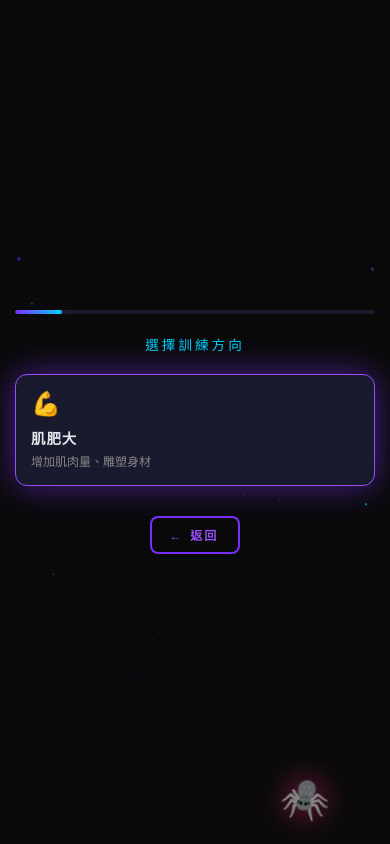
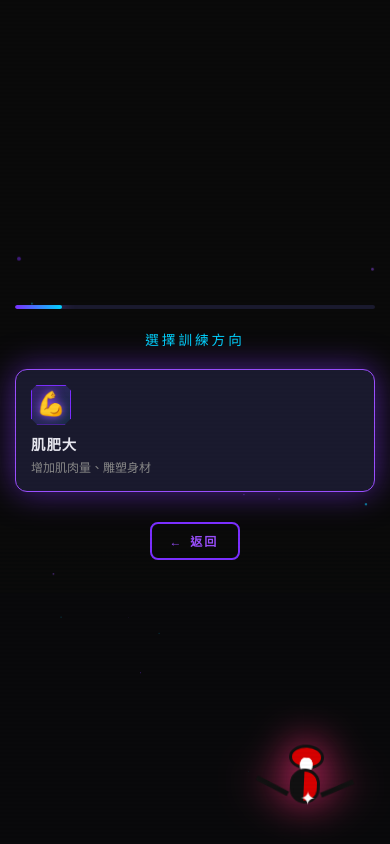
Before and after one commit to thtsrbvsdp-bot/Muscle-, a plain HTML site: page index.html in a window 390 px wide. Both pictures are taken after a click on the button "⚡ 開始訓練". Drawn offline with Linux system fonts and the light colour scheme.

Commit message:
Update index.html

```diff
--- a/index.html
+++ b/index.html
@@ -66,7 +66,6 @@
             width: 100%;
             height: 100%;
             background:
-                /* 建築物剪影 */
                 linear-gradient(180deg, transparent 20%, #0d0d1a 20%) 0 0 / 30px 100%,
                 linear-gradient(180deg, transparent 35%, #0d0d1a 35%) 40px 0 / 25px 100%,
                 linear-gradient(180deg, transparent 15%, #0d0d1a 15%) 80px 0 / 35px 100%,
@@ -83,12 +82,8 @@
             animation: cityScroll 60s linear infinite;
         }
         @keyframes cityScroll {
-            from {
-                background-position: 0 bottom;
-            }
-            to {
-                background-position: -500px bottom;
-            }
+            from { background-position: 0 bottom; }
+            to { background-position: -500px bottom; }
         }
 
         /* 粒子系統 */
@@ -109,20 +104,10 @@
             opacity: 0;
         }
         @keyframes floatUp {
-            0% {
-                opacity: 0;
-                transform: translateY(100vh) scale(0);
-            }
-            10% {
-                opacity: 0.8;
-            }
-            90% {
-                opacity: 0.3;
-            }
-            100% {
-                opacity: 0;
-                transform: translateY(-10vh) scale(1.5);
-            }
+            0% { opacity: 0; transform: translateY(100vh) scale(0); }
+            10% { opacity: 0.8; }
+            90% { opacity: 0.3; }
+            100% { opacity: 0; transform: translateY(-10vh) scale(1.5); }
         }
 
         /* 主容器 */
@@ -154,13 +139,8 @@
             display: inline-block;
         }
         @keyframes titlePulse {
-            0%,
-            100% {
-                text-shadow: 0 0 30px var(--accent-glow), 0 0 60px var(--accent);
-            }
-            50% {
-                text-shadow: 0 0 50px var(--accent-glow), 0 0 100px var(--accent), 0 0 150px var(--neon-blue);
-            }
+            0%, 100% { text-shadow: 0 0 30px var(--accent-glow), 0 0 60px var(--accent); }
+            50% { text-shadow: 0 0 50px var(--accent-glow), 0 0 100px var(--accent), 0 0 150px var(--neon-blue); }
         }
         .title-sub {
             font-size: 0.85rem;
@@ -175,13 +155,8 @@
             animation: bounce 2s ease-in-out infinite;
         }
         @keyframes bounce {
-            0%,
-            100% {
-                transform: translateY(0);
-            }
-            50% {
-                transform: translateY(-15px);
-            }
+            0%, 100% { transform: translateY(0); }
+            50% { transform: translateY(-15px); }
         }
 
         /* 卡片 */
@@ -227,18 +202,26 @@
             animation: selectedGlow 1.5s ease-in-out infinite;
         }
         @keyframes selectedGlow {
-            0%,
-            100% {
-                box-shadow: 0 0 30px rgba(123, 47, 255, 0.5);
+            0%, 100% { box-shadow: 0 0 30px rgba(123, 47, 255, 0.5); }
+            50% { box-shadow: 0 0 50px rgba(155, 79, 255, 0.8); }
         }
-            50% {
-                box-shadow: 0 0 50px rgba(155, 79, 255, 0.8);
+
+        /* 像素風圖示容器 */
+        .card-icon {
+            width: 55px;
+            height: 55px;
+            display: flex;
+            align-items: center;
+            justify-content: center;
+            font-size: 2rem;
+            background: linear-gradient(135deg, rgba(123, 47, 255, 0.3), rgba(0, 212, 255, 0.1));
+            border: 1px solid #7b2fff;
+            clip-path: polygon(15% 0, 85% 0, 100% 15%, 100% 85%, 85% 100%, 15% 100%, 0 85%, 0 15%);
+            margin-bottom: 8px;
+            color: #fff;
+            text-shadow: 0 0 10px var(--accent-glow);
         }
-        }
-        .card-icon {
-            font-size: 2rem;
-            margin-bottom: 8px;
-        }
+
         .card-title {
             font-size: 1.1rem;
             font-weight: bold;
@@ -478,11 +461,11 @@
             background: repeating-linear-gradient(0deg,
                     transparent,
                     transparent 2px,
-                    rgba(0, 0, 0, 0.5) 2px,
-                    rgba(0, 0, 0, 0.5) 4px);
+                    rgba(0,0,0,0.5) 2px,
+                    rgba(0,0,0,0.5) 4px);
         }
 
-        /* 蜘蛛人動畫區域 */
+        /* 蜘蛛人容器 */
         .spider-container {
             position: fixed;
             bottom: 30px;
@@ -491,91 +474,115 @@
             pointer-events: none;
             transition: all 0.5s ease;
         }
+
+        /* CSS 像素蜘蛛人 */
         .spider-sprite {
-            font-size: 4rem;
-            filter: drop-shadow(0 0 15px rgba(255, 45, 120, 0.6));
+            width: 70px;
+            height: 100px;
+            position: relative;
             animation: spiderIdle 3s ease-in-out infinite;
-            display: inline-block;
+            filter: drop-shadow(0 0 20px #ff2d78);
+            display: inline-block; /* 保持原有佈局 */
         }
+        .spider-head {
+            position: absolute;
+            width: 45px;
+            height: 35px;
+            background: #d60000;
+            border-radius: 50%;
+            top: 0;
+            left: 12px;
+            border: 3px solid #111;
+        }
+        .spider-head::before,
+        .spider-head::after {
+            content: "";
+            position: absolute;
+            width: 10px;
+            height: 15px;
+            background: white;
+            top: 10px;
+            border-radius: 50%;
+        }
+        .spider-head::before { left: 8px; }
+        .spider-head::after { right: 8px; }
+        .spider-body {
+            position: absolute;
+            width: 40px;
+            height: 50px;
+            background: linear-gradient(90deg, #111 45%, #d60000 45%);
+            top: 32px;
+            left: 15px;
+            border-radius: 15px;
+            border: 3px solid #111;
+        }
+        .spider-body::after {
+            content: "✦";
+            color: white;
+            position: absolute;
+            font-size: 25px;
+            left: 8px;
+            top: 10px;
+        }
+        .spider-leg {
+            position: absolute;
+            width: 45px;
+            height: 5px;
+            background: #111;
+            top: 55px;
+        }
+        .spider-leg.left {
+            left: -30px;
+            transform: rotate(25deg);
+        }
+        .spider-leg.right {
+            right: -30px;
+            transform: rotate(-25deg);
+        }
+
+        /* 蜘蛛人動畫 */
         @keyframes spiderIdle {
-            0%,
-            100% {
-                transform: translateY(0) rotate(0deg);
-            }
-            25% {
-                transform: translateY(-8px) rotate(-3deg);
-            }
-            75% {
-                transform: translateY(-4px) rotate(3deg);
-            }
+            0%, 100% { transform: translateY(0) rotate(0deg); }
+            25% { transform: translateY(-8px) rotate(-3deg); }
+            75% { transform: translateY(-4px) rotate(3deg); }
         }
         .spider-sprite.jump {
             animation: spiderJump 0.6s ease-out;
         }
         @keyframes spiderJump {
-            0% {
-                transform: translateY(0) scale(1);
-            }
-            50% {
-                transform: translateY(-60px) scale(1.2);
-            }
-            100% {
-                transform: translateY(0) scale(1);
-            }
+            0% { transform: translateY(0) scale(1); }
+            50% { transform: translateY(-60px) scale(1.2); }
+            100% { transform: translateY(0) scale(1); }
         }
         .spider-sprite.swing {
             animation: spiderSwing 0.8s ease-in-out;
         }
         @keyframes spiderSwing {
-            0% {
-                transform: translateX(0) rotate(0deg);
-            }
-            25% {
-                transform: translateX(-50px) rotate(-15deg);
-            }
-            75% {
-                transform: translateX(50px) rotate(15deg);
-            }
-            100% {
-                transform: translateX(0) rotate(0deg);
-            }
+            0% { transform: translateX(0) rotate(0deg); }
+            25% { transform: translateX(-50px) rotate(-15deg); }
+            75% { transform: translateX(50px) rotate(15deg); }
+            100% { transform: translateX(0) rotate(0deg); }
         }
 
         /* 響應式 */
         @media (max-width: 600px) {
-            .grid-2,
-            .grid-3,
-            .grid-4,
-            .grid-5 {
+            .grid-2, .grid-3, .grid-4, .grid-5 {
                 grid-template-columns: 1fr 1fr;
                 gap: 8px;
             }
-            .time-slider-group {
-                gap: 5px;
-            }
-            .time-chip {
-                padding: 8px 12px;
-                font-size: 0.7rem;
-            }
-            .card {
-                padding: 15px;
-            }
-            .card-icon {
-                font-size: 1.5rem;
-            }
-            .card-title {
-                font-size: 0.9rem;
-            }
-            .spider-sprite {
-                font-size: 2.5rem;
-            }
-            .spider-container {
-                bottom: 15px;
-                right: 15px;
-            }
-            .main-container {
-                padding: 15px;
-            }
+            .time-slider-group { gap: 5px; }
+            .time-chip { padding: 8px 12px; font-size: 0.7rem; }
+            .card { padding: 15px; }
+            .card-icon { width: 40px; height: 40px; font-size: 1.5rem; }
+            .card-title { font-size: 0.9rem; }
+            .spider-sprite { width: 50px; height: 75px; }
+            .spider-head { width: 35px; height: 25px; left: 8px; }
+            .spider-body { width: 30px; height: 35px; top: 24px; left: 10px; }
+            .spider-leg { width: 35px; top: 40px; }
+            .spider-leg.left { left: -25px; }
+            .spider-leg.right { right: -25px; }
+            .spider-container { bottom: 15px; right: 15px; }
+            .main-container { padding: 15px; }
         }
     </style>
 </head>
@@ -590,9 +597,14 @@
     <!-- 粒子容器 -->
     <div class="particles-container" id="particlesContainer"></div>
 
-    <!-- 蜘蛛人 -->
+    <!-- 蜘蛛人 (CSS像素角色) -->
     <div class="spider-container" id="spiderContainer">
-        <span class="spider-sprite" id="spiderSprite">🕷️</span>
+        <div class="spider-sprite" id="spiderSprite">
+            <div class="spider-head"></div>
+            <div class="spider-body"></div>
+            <div class="spider-leg left"></div>
+            <div class="spider-leg right"></div>
+        </div>
     </div>
 
     <!-- 主內容 -->
@@ -611,7 +623,7 @@
             init() {
                 if (this.initialized) return;
                 try {
-                    this.ctx = new(window.AudioContext || window.webkitAudioContext)();
+                    this.ctx = new (window.AudioContext || window.webkitAudioContext)();
                     this.initialized = true;
                 } catch (e) {
                     console.warn('Web Audio API 無法使用');
@@ -633,14 +645,9 @@
                 } catch (e) { /* silent */ }
             }
             click() { this.play(800, 'square', 0.08, 0.06); }
-            select() { this.play(600, 'square', 0.1, 0.08);
-                this.play(900, 'square', 0.08, 0.06); }
-            confirm() { this.play(400, 'triangle', 0.15, 0.1);
-                this.play(600, 'triangle', 0.12, 0.08);
-                this.play(1000, 'triangle', 0.1, 0.12); }
-            scan() { this.play(200, 'sawtooth', 0.3, 0.05);
-                this.play(300, 'sawtooth', 0.25, 0.04);
-                this.play(500, 'sawtooth', 0.2, 0.06); }
+            select() { this.play(600, 'square', 0.1, 0.08); this.play(900, 'square', 0.08, 0.06); }
+            confirm() { this.play(400, 'triangle', 0.15, 0.1); this.play(600, 'triangle', 0.12, 0.08); this.play(1000, 'triangle', 0.1, 0.12); }
+            scan() { this.play(200, 'sawtooth', 0.3, 0.05); this.play(300, 'sawtooth', 0.25, 0.04); this.play(500, 'sawtooth', 0.2, 0.06); }
             complete() {
                 [400, 600, 800, 1000].forEach((f, i) => {
                     setTimeout(() => this.play(f, 'triangle', 0.2, 0.1), i * 80);
@@ -763,7 +770,7 @@
 
         // ==================== 應用狀態 ====================
         const state = {
-            step: 'start', // start | target | muscle | secondary | time | env | level | confirm | result
+            step: 'start',
             mainMuscle: null,
             secondaryMuscle: null,
             time: null,
@@ -776,16 +783,13 @@
             const { mainMuscle, secondaryMuscle, time, level } = state;
             let mainCount, secondaryCount;
 
-            // 根據時間決定動作數量
             const t = parseInt(time);
-            if (t <= 30) { mainCount = { main: 1, assist: 1, isolate: 1 };
-                secondaryCount = 1; } else if (t <= 60) { mainCount = { main: 1, assist: 2, isolate: 1 };
-                secondaryCount = 2; } else if (t <= 90) { mainCount = { main: 2, assist: 2, isolate: 2 };
-                secondaryCount = 3; } else if (t <= 120) { mainCount = { main: 2, assist: 3, isolate: 2 };
-                secondaryCount = 3; } else { mainCount = { main: 3, assist: 3, isolate: 3 };
-                secondaryCount = 4; }
+            if (t <= 30) { mainCount = { main: 1, assist: 1, isolate: 1 }; secondaryCount = 1; }
+            else if (t <= 60) { mainCount = { main: 1, assist: 2, isolate: 1 }; secondaryCount = 2; }
+            else if (t <= 90) { mainCount = { main: 2, assist: 2, isolate: 2 }; secondaryCount = 3; }
+            else if (t <= 120) { mainCount = { main: 2, assist: 3, isolate: 2 }; secondaryCount = 3; }
+            else { mainCount = { main: 3, assist: 3, isolate: 3 }; secondaryCount = 4; }
 
-            // 新手減量
             if (level === 'beginner') {
                 mainCount.main = Math.max(1, mainCount.main - 1);
                 mainCount.isolate = Math.max(0, mainCount.isolate - 1);
@@ -798,24 +802,18 @@
             let mainExercises = [];
             const usedAngles = [];
 
-            // 主力動作
             const mainPool = [...db.main];
             const pickedMain = pickRandom(mainPool, mainCount.main);
-            pickedMain.forEach(e => { mainExercises.push({ ...e, category: '主力' });
-                usedAngles.push(e.angle); });
+            pickedMain.forEach(e => { mainExercises.push({ ...e, category: '主力' }); usedAngles.push(e.angle); });
 
-            // 輔助動作 (避開已用角度)
             const assistPool = db.assist.filter(e => !usedAngles.includes(e.angle));
             const pickedAssist = pickRandom(assistPool.length > 0 ? assistPool : db.assist, mainCount.assist);
-            pickedAssist.forEach(e => { mainExercises.push({ ...e, category: '輔助' });
-                usedAngles.push(e.angle); });
+            pickedAssist.forEach(e => { mainExercises.push({ ...e, category: '輔助' }); usedAngles.push(e.angle); });
 
-            // 孤立動作
             const isolatePool = db.isolate.filter(e => !usedAngles.includes(e.angle));
             const pickedIsolate = pickRandom(isolatePool.length > 0 ? isolatePool : db.isolate, mainCount.isolate);
             pickedIsolate.forEach(e => { mainExercises.push({ ...e, category: '孤立' }); });
 
-            // 副肌群
             let secondaryExercises = [];
             if (secondaryMuscle && secondaryMuscle !== 'none') {
                 const secDb = exerciseDB[secondaryMuscle] || [];
@@ -852,7 +850,7 @@
                 case 'start':
                     html = `
                     <div class="title-section">
-                        <span class="spider-icon">🕷️</span>
+                        <span class="spider-icon">🕸️</span>
                         <div class="title-main">SPIDER TRAINING SYSTEM</div>
                         <div class="title-sub">你的專屬訓練助手</div>
                     </div>
@@ -887,10 +885,10 @@
 
                 case 'muscle':
                     const muscles = [
-                        { id: 'chest', icon: '🟥', name: '胸', desc: 'Chest' },
-                        { id: 'back', icon: '🟦', name: '背', desc: 'Back' },
-                        { id: 'shoulder', icon: '🟨', name: '肩', desc: 'Shoulder' },
-                        { id: 'legs', icon: '🟩', name: '腿', desc: 'Legs' },
+                        { id: 'chest', icon: '⚡', name: '胸', desc: '推力肌群' },
+                        { id: 'back', icon: '🕸', name: '背', desc: '拉力肌群' },
+                        { id: 'shoulder', icon: '◆', name: '肩', desc: '三角肌' },
+                        { id: 'legs', icon: '▲', name: '腿', desc: '下肢力量' },
                     ];
                     html = `
                     <div class="title-section" style="margin-bottom:15px;">
@@ -1012,8 +1010,7 @@
 
                 case 'confirm':
                     const muscleNames = { chest: '胸', back: '背', shoulder: '肩', legs: '腿' };
-                    const secNames = { biceps: '二頭', triceps: '三頭', abs: '腹肌', calves: '小腿', forearms: '前臂',
-                        none: '無' };
+                    const secNames = { biceps: '二頭', triceps: '三頭', abs: '腹肌', calves: '小腿', forearms: '前臂', none: '無' };
                     const envNames = { gym: '健身房', home: '居家', limited: '有限器材', bodyweight: '徒手' };
                     const lvlNames = { beginner: '新手', intermediate: '有經驗', advanced: '進階' };
                     html = `
@@ -1043,9 +1040,8 @@
 
                 case 'result':
                     const plan = generatePlan();
-                    const mName = { chest: '胸', back: '背', shoulder: '肩', legs: '腿' } [state.mainMuscle];
-                    const sName = { biceps: '二頭', triceps: '三頭', abs: '腹肌', calves: '小腿', forearms: '前臂',
-                        none: '' } [state.secondaryMuscle];
+                    const mName = { chest: '胸', back: '背', shoulder: '肩', legs: '腿' }[state.mainMuscle];
+                    const sName = { biceps: '二頭', triceps: '三頭', abs: '腹肌', calves: '小腿', forearms: '前臂', none: '' }[state.secondaryMuscle];
                     html = `
                     <div class="plan-output">
                         <div class="plan-header">
@@ -1119,8 +1115,7 @@
         function selectMainMuscle(muscle) {
             sound.select();
             state.mainMuscle = muscle;
-            document.querySelectorAll('#card-chest, #card-back, #card-shoulder, #card-legs').forEach(el => el.classList
-                .remove('selected'));
+            document.querySelectorAll('[id^="card-"]').forEach(el => el.classList.remove('selected'));
             const card = document.getElementById('card-' + muscle);
             if (card) card.classList.add('selected');
             setTimeout(() => goTo('secondary'), 250);
@@ -1164,10 +1159,9 @@
 
         function generateAndShow() {
             sound.scan();
-            // 短暫掃描動畫
             app.innerHTML = `
                 <div class="title-section">
-                    <span class="spider-icon">🕷️</span>
+                    <span class="spider-icon">🕸️</span>
                     <div style="font-size:1.5rem;color:var(--accent-glow);letter-spacing:4px;">SCAN START</div>
                     <div style="font-size:1rem;color:var(--neon-blue);margin-top:10px;letter-spacing:2px;">
                         ██████████ <span id="scanPct">0</span>%
@@ -1227,7 +1221,6 @@
         function init() {
             createParticles();
             renderStep('start');
-            // 點擊頁面任意處初始化音效
             document.addEventListener('click', () => {
                 sound.init();
             }, { once: true });
```
Lines whose indentation alone changed are shown as unchanged.
